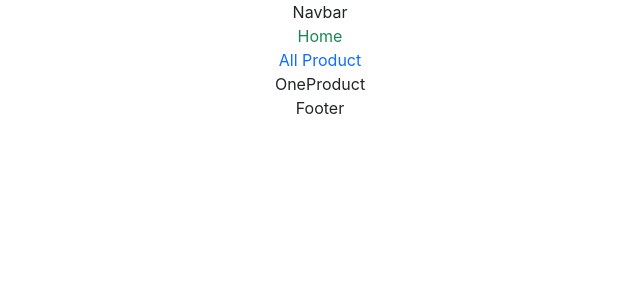
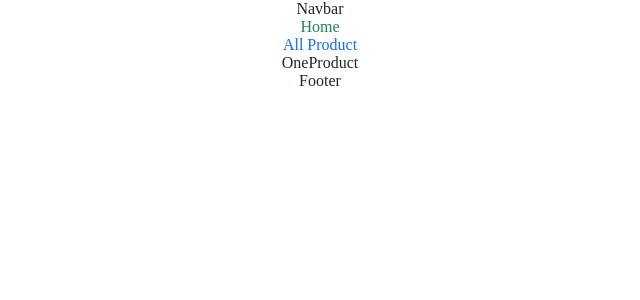
Before and after one commit to WildCodeSchool/2022-09-JS-RMT-JSCREW-Projet2-team2, a React (Vite) app in the folder frontend/: page / in a window 1280 px wide. Shown: the top 300 px of the page, without its empty margins (320-960 px from the left). Built offline with nearby package versions, Linux system fonts and the light colour scheme.

Commit message:
ajout font-poppins/maj eslint

```diff
--- a/frontend/index.html
+++ b/frontend/index.html
@@ -4,6 +4,9 @@
     <meta charset="UTF-8" />
     <link rel="icon" type="image/svg+xml" href="/src/favicon.svg" />
     <meta name="viewport" content="width=device-width, initial-scale=1.0" />
+    <link rel="preconnect" href="https://fonts.googleapis.com">
+    <link rel="preconnect" href="https://fonts.gstatic.com" crossorigin>
+    <link href="https://fonts.googleapis.com/css2?family=Poppins:wght@300;400;700;900&display=swap" rel="stylesheet">
     <link href="https://cdn.jsdelivr.net/npm/bootstrap@5.0.2/dist/css/bootstrap.min.css" rel="stylesheet" integrity="sha384-EVSTQN3/azprG1Anm3QDgpJLIm9Nao0Yz1ztcQTwFspd3yD65VohhpuuCOmLASjC" crossorigin="anonymous">
     <title>PokeBiz</title>
   </head>
--- a/frontend/src/App.css
+++ b/frontend/src/App.css
@@ -1,10 +1,17 @@
 body {
-  margin: 0;
-  font-family: -apple-system, BlinkMacSystemFont, "Segoe UI", "Roboto", "Oxygen",
+  font-family:-apple-system, BlinkMacSystemFont,"Poppins", sans-serif,"Segoe UI", "Roboto", "Oxygen",
     "Ubuntu", "Cantarell", "Fira Sans", "Droid Sans", "Helvetica Neue",
     sans-serif;
   -webkit-font-smoothing: antialiased;
   -moz-osx-font-smoothing: grayscale;
+}
+html, body, div, span, applet, object, iframe, h1, h2, h3, h4, h5, h6, p, blockquote, pre, a, abbr, acronym, address, big, cite, code, del, dfn, em, img, ins, kbd, q, s, samp, small, strike, strong, sub, sup, tt, var, b, u, i, center, dl, dt, dd, ol, ul, li, fieldset, form, label, legend, table, caption, tbody, tfoot, thead, tr, th, td, article, aside, canvas, details, embed,  figure, figcaption, footer, header, hgroup,  menu, nav, output, ruby, section, summary, time, mark, audio, video {
+  margin: 0;
+  padding: 0;
+  border: 0;
+  font-size: 100%;
+  font: inherit;
+  vertical-align: baseline;
 }
 
 code {
```
Also changed, not shown: frontend/.eslintrc.json.
